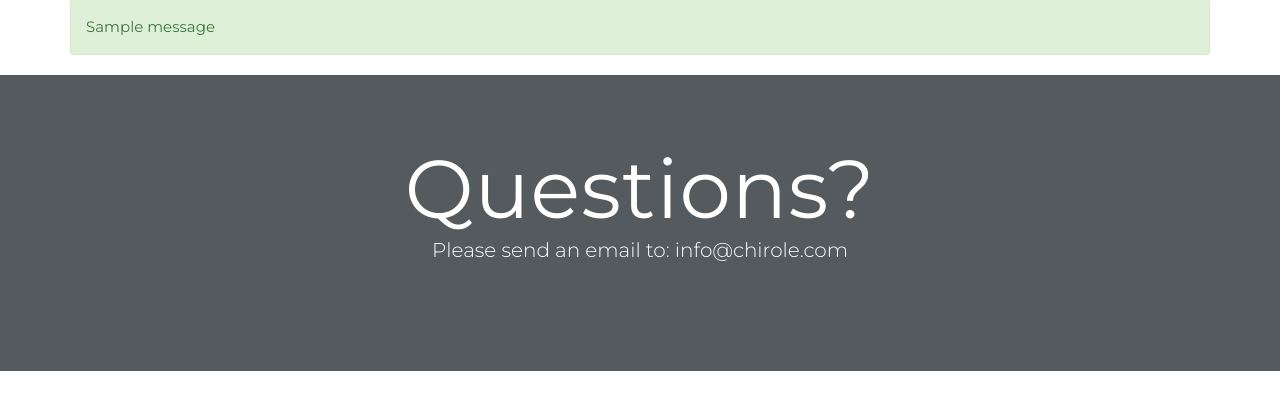
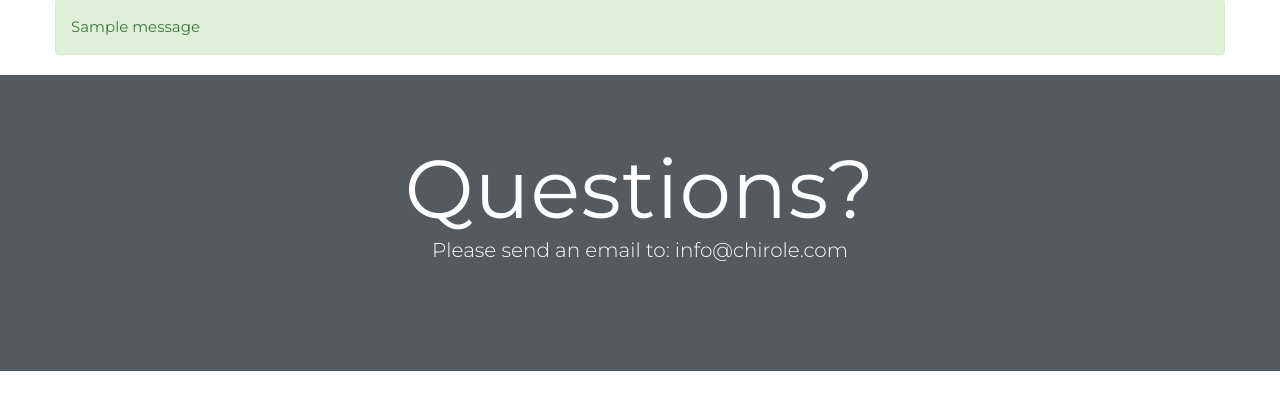
Before and after one commit to bodowd/chirole, a Flask app: page /contact in a window 1280 px wide. Shown: the part 69-479 px from the top of the page. Run offline with Flask 2, Linux system fonts and the light colour scheme; tables that the repository leaves empty hold one stand-in row (values such as "Sample post"); one stand-in notice (Sample message) is shown; some libraries are stand-ins or nearby versions.

Commit message:
fix flash message

```diff
--- a/app/templates/layout.html
+++ b/app/templates/layout.html
@@ -42,11 +42,10 @@
 		<!-- Navigation End  -->
         <div class="container">
 			<div class="row">
-				<div class="col-md-12">
 				{% with messages = get_flashed_messages(with_categories=true) %}
 					{% if messages %}
 						{% for category, message in messages %}
-							<div class="alert alert-{{ category }}">
+							<div class="alert alert-block alert-{{ category }}">
 								{{ message }}
 							</div>
 						{% endfor %}
```
